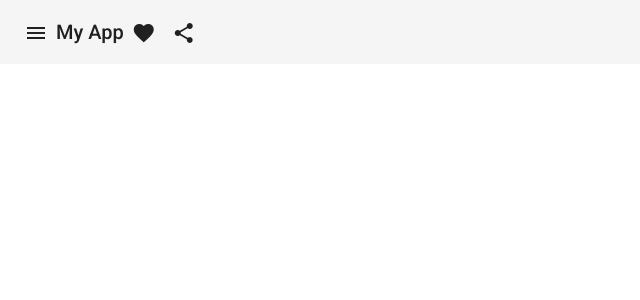
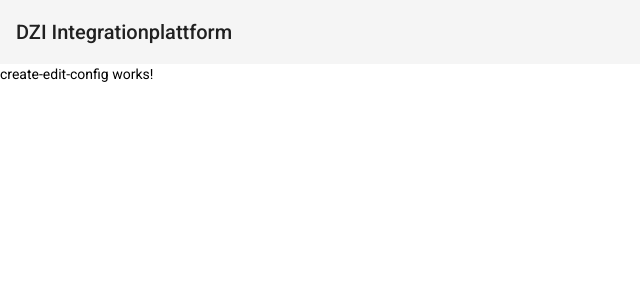
Before and after one commit to Tjuri/dzi-1-frontend, an Angular app: page /create-edit-config in a window 1280 px wide. Before the commit this address led to /. Shown: the top 300 px of the page, without its empty margins (0-640 px from the left). Built offline with nearby package versions, Linux system fonts and the light colour scheme.

Commit message:
add home and create-edit-config component. Config routing

```diff
--- a/src/app/app-routing.module.ts
+++ b/src/app/app-routing.module.ts
@@ -1,7 +1,19 @@
 import { NgModule } from '@angular/core';
 import { RouterModule, Routes } from '@angular/router';
+import {HomeComponent} from "./components/home/home.component";
+import {CreateEditConfigComponent} from "./components/create-edit-config/create-edit-config.component";
 
-const routes: Routes = [];
+const routes: Routes = [
+  {
+    path: '',
+    component: HomeComponent,
+  },
+
+  {
+    path: 'create-edit-config',
+    component: CreateEditConfigComponent,
+  },
+];
 
 @NgModule({
   imports: [RouterModule.forRoot(routes)],
--- a/src/app/app.component.html
+++ b/src/app/app.component.html
@@ -1,13 +1,5 @@
 <mat-toolbar>
-    <button mat-icon-button class="example-icon" aria-label="Example icon-button with menu icon">
-        <mat-icon>menu</mat-icon>
-    </button>
-    <span>My App</span>
+    <span>DZI Integrationplattform</span>
     <span class="example-spacer"></span>
-    <button mat-icon-button class="example-icon favorite-icon" aria-label="Example icon-button with heart icon">
-        <mat-icon>favorite</mat-icon>
-    </button>
-    <button mat-icon-button class="example-icon" aria-label="Example icon-button with share icon">
-        <mat-icon>share</mat-icon>
-    </button>
 </mat-toolbar>
+<router-outlet></router-outlet>
--- a/src/app/app.module.ts
+++ b/src/app/app.module.ts
@@ -8,11 +8,15 @@ import {CommonModule} from '@angular/common';
 import { FormsModule, ReactiveFormsModule } from '@angular/forms';
 import {HttpClientModule} from "@angular/common/http";
 import {AngularMaterialModule} from "./ui/material.module";
+import { HomeComponent } from './components/home/home.component';
+import { CreateEditConfigComponent } from './components/create-edit-config/create-edit-config.component';
 
 
 @NgModule({
     declarations: [
-        AppComponent
+        AppComponent,
+        HomeComponent,
+        CreateEditConfigComponent
     ],
     imports: [
         AppRoutingModule,
--- /dev/null
+++ b/src/app/components/create-edit-config/create-edit-config.component.html
@@ -0,0 +1 @@
+<p>create-edit-config works!</p>
--- /dev/null
+++ b/src/app/components/create-edit-config/create-edit-config.component.ts
@@ -0,0 +1,15 @@
+import { Component, OnInit } from '@angular/core';
+
+@Component({
+  selector: 'app-create-edit-config',
+  templateUrl: './create-edit-config.component.html',
+  styleUrls: ['./create-edit-config.component.scss']
+})
+export class CreateEditConfigComponent implements OnInit {
+
+  constructor() { }
+
+  ngOnInit(): void {
+  }
+
+}
--- /dev/null
+++ b/src/app/components/home/home.component.html
@@ -0,0 +1 @@
+<p>home works!</p>
--- /dev/null
+++ b/src/app/components/home/home.component.ts
@@ -0,0 +1,15 @@
+import { Component, OnInit } from '@angular/core';
+
+@Component({
+  selector: 'app-home',
+  templateUrl: './home.component.html',
+  styleUrls: ['./home.component.scss']
+})
+export class HomeComponent implements OnInit {
+
+  constructor() { }
+
+  ngOnInit(): void {
+  }
+
+}
```
Also changed, not shown: src/app/components/create-edit-config/create-edit-config.component.scss (added), src/app/components/home/home.component.scss (added), 2 other files (tests, documents, lock files or other folders).
